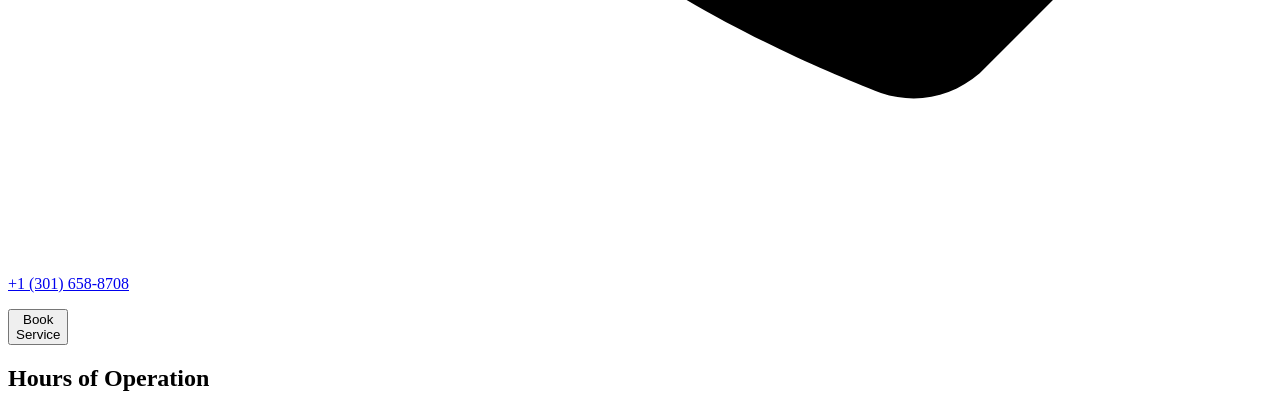
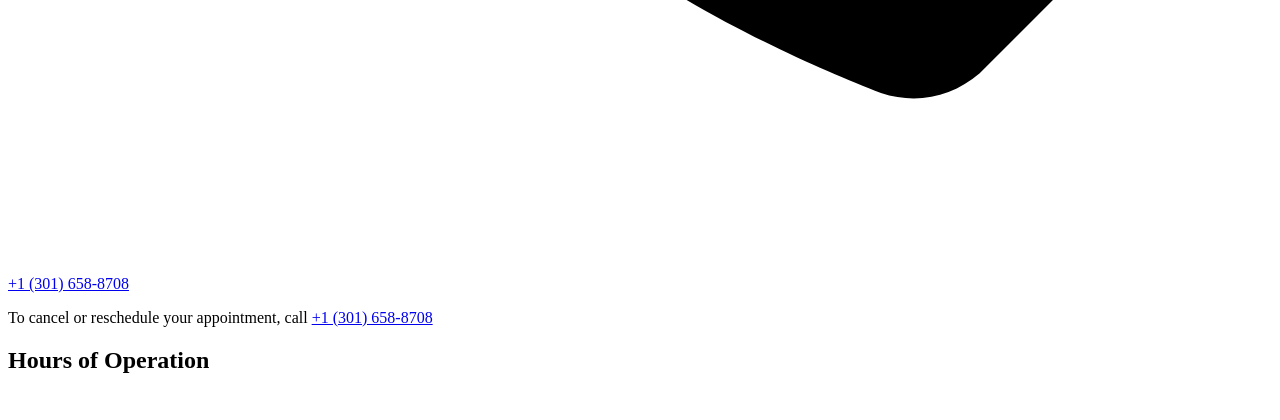
Before and after one commit to peterdemin/seattle-beauty-lounge, a Python web app: template source/templates/09-appointment.html in a window 1280 px wide. Shown: the part 2595-3015 px from the top of the page. After the commit the page ends 2968 px from the top, so only its background shows below. Run offline with Jinja, Linux system fonts and the light colour scheme; the template is opened without the code that fills it, so the values that code supplies are empty.

Commit message:
Polish appointment page

```diff
--- a/api/endpoints/appointments.py
+++ b/api/endpoints/appointments.py
@@ -72,10 +72,14 @@ class AppointmentsAPI:
         return self._format_appointment(appointment)
 
     def view_appointment(self, pubid: str) -> AppointmentFull | JSONResponse:
+        try:
+            pub_uuid = uuid.UUID(pubid)
+        except ValueError:
+            return JSONResponse(content=None, status_code=404)
         with self._db.session() as session:
             appointment = session.exec(
                 select(Appointment).where(
-                    Appointment.pubid == uuid.UUID(pubid),
+                    Appointment.pubid == pub_uuid,
                 )
             ).first()
             if not appointment:
--- a/source/templates/09-appointment.html
+++ b/source/templates/09-appointment.html
@@ -25,7 +25,9 @@
     <section>
       <div class="w-fit mx-auto py-12">
         <div class="flex flex-col md:flex-row lg:gap-4 items-center">
-         <img src="images/01-logo.png" />
+         <a href="/">
+           <img src="images/01-logo.png" />
+         </a>
          <div>
           <a class="flex my-2 items-center" href="https://maps.app.goo.gl/zarAGzf5JcqtUXY68">
             <div class="p-2 mx-2 rounded-full bg-primary">
@@ -48,15 +50,15 @@
             <p class="underline">+1 (301) 658-8708</p>
           </a>
          </div>
-         <button
-             class="book-btn mx-2 px-5 aspect-square rounded-full text-2xl font-bold bg-primary text-neutral shadow drop-shadow-lg"
-             type=button>
-           Book<br/>Service
-         </button>
         </div>
       </div>
     </section>
-    <div id="appointment"></div>
+    <section>
+      <div class="w-fit mx-auto py-12">
+        <div id="appointment"></div>
+        <p class="text-xl">To cancel or reschedule your appointment, call <a class="text-primary underline" href="tel:+13016588708">+1 (301) 658-8708</a></p>
+      </div>
+    </section>
     {% include "04-hours.html" %}
     {#
     <section class="bg-neutral py-8">
```
Also changed, not shown: source/scripts/ChangeAppointment.jsx (+4 -4 lines).
